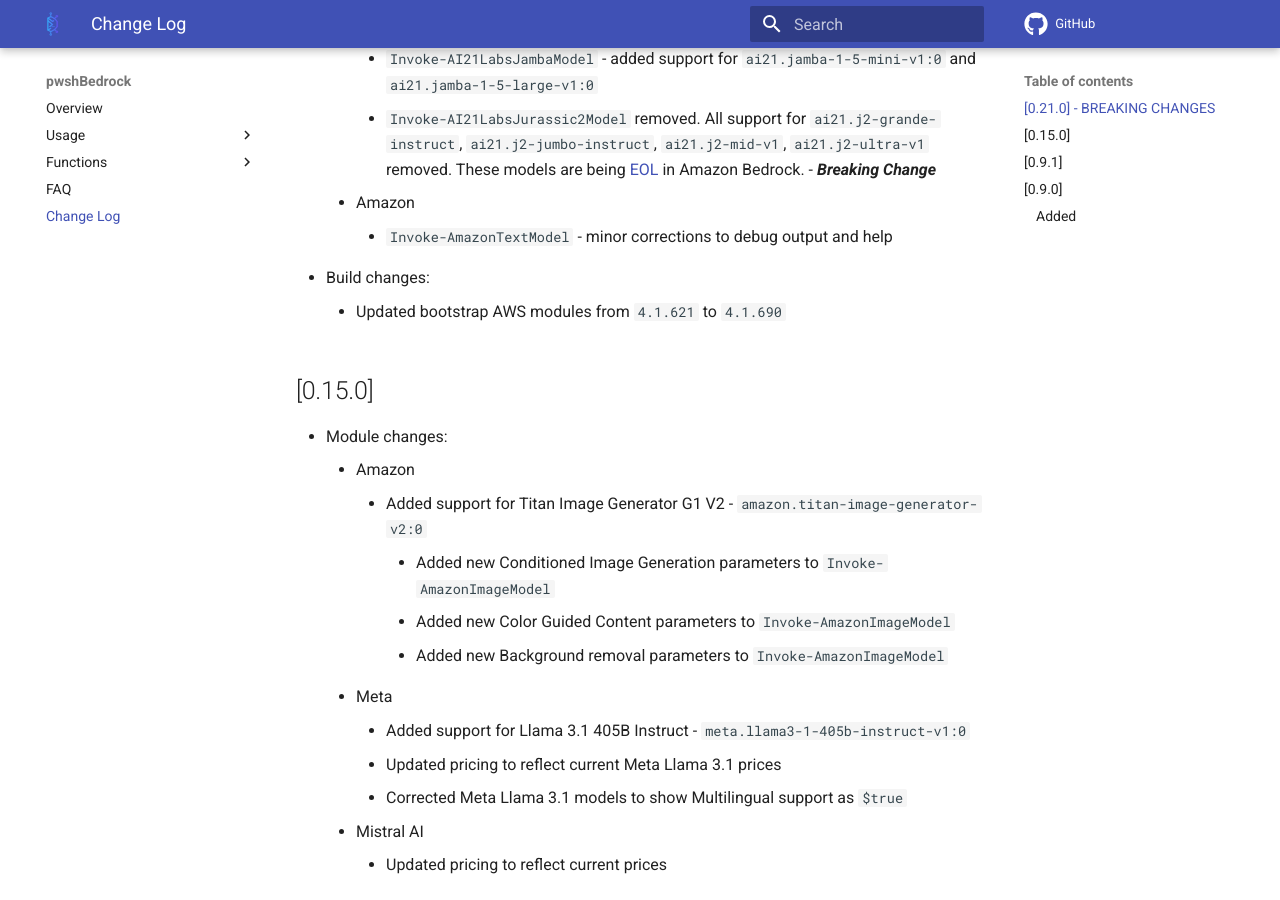
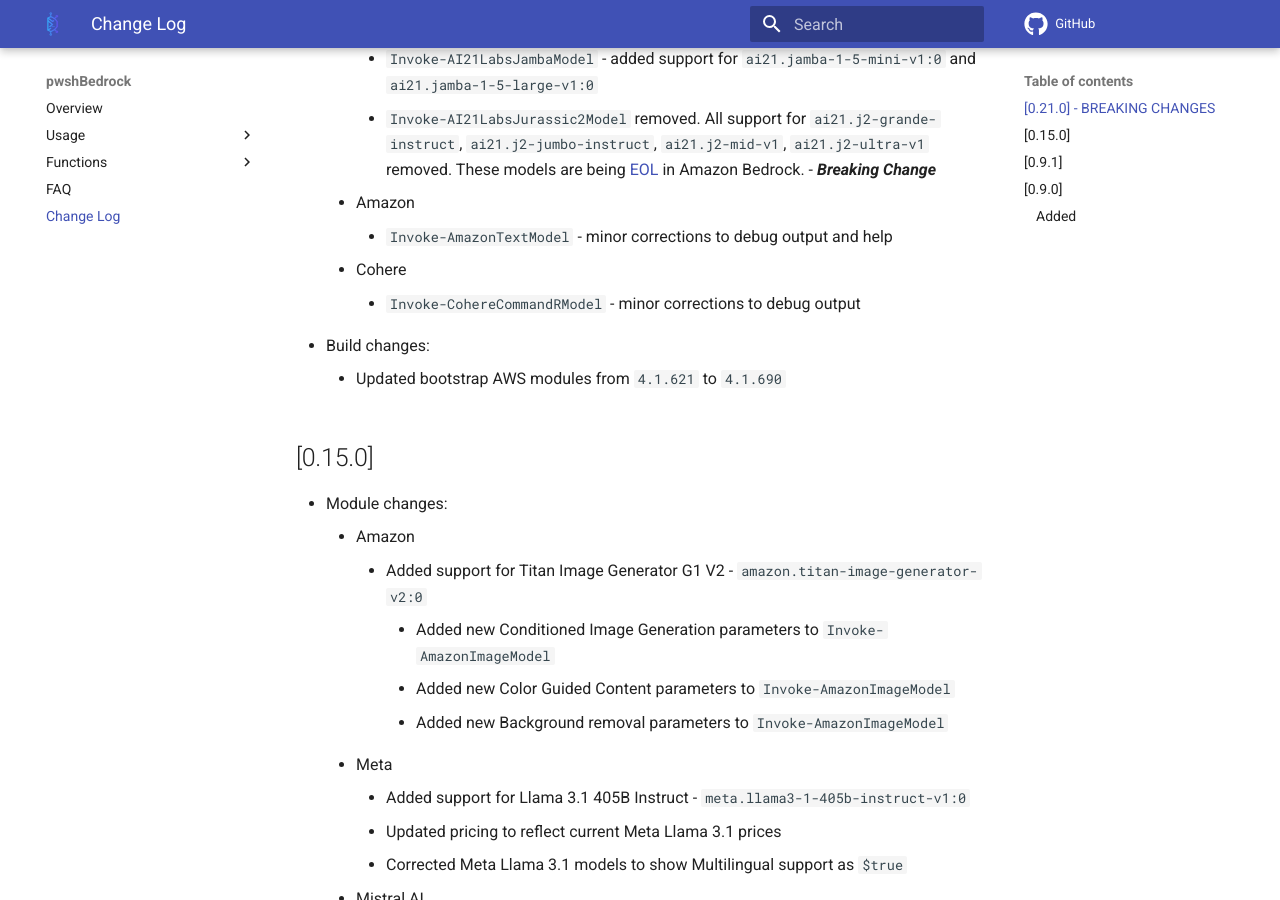
Before and after one commit to techthoughts2/pwshBedrock, an MkDocs documentation site: the page built from docs/CHANGELOG.md, in a window 1280 px wide and 900 px high, scrolled down 637 px. Built offline with MkDocs 1.6.1 and Material for MkDocs 9.7.7, drawn with Linux system fonts in a browser that asks for light colours; comment, search, counter and statistics services are not loaded.

Commit message:
minor corrections to debug output

```diff
--- a/docs/CHANGELOG.md
+++ b/docs/CHANGELOG.md
@@ -19,6 +19,8 @@
         - `Invoke-AI21LabsJurassic2Model` removed. All support for `ai21.j2-grande-instruct`, `ai21.j2-jumbo-instruct`, `ai21.j2-mid-v1`, `ai21.j2-ultra-v1` removed. These models are being [EOL](https://docs.aws.amazon.com/bedrock/latest/userguide/model-lifecycle.html) in Amazon Bedrock. - ***Breaking Change***
     - Amazon
         - `Invoke-AmazonTextModel` - minor corrections to debug output and help
+    - Cohere
+        - `Invoke-CohereCommandRModel` - minor corrections to debug output
 - Build changes:
     - Updated bootstrap AWS modules from `4.1.621` to `4.1.690`
 
```
Also changed, not shown: 1 other file.
